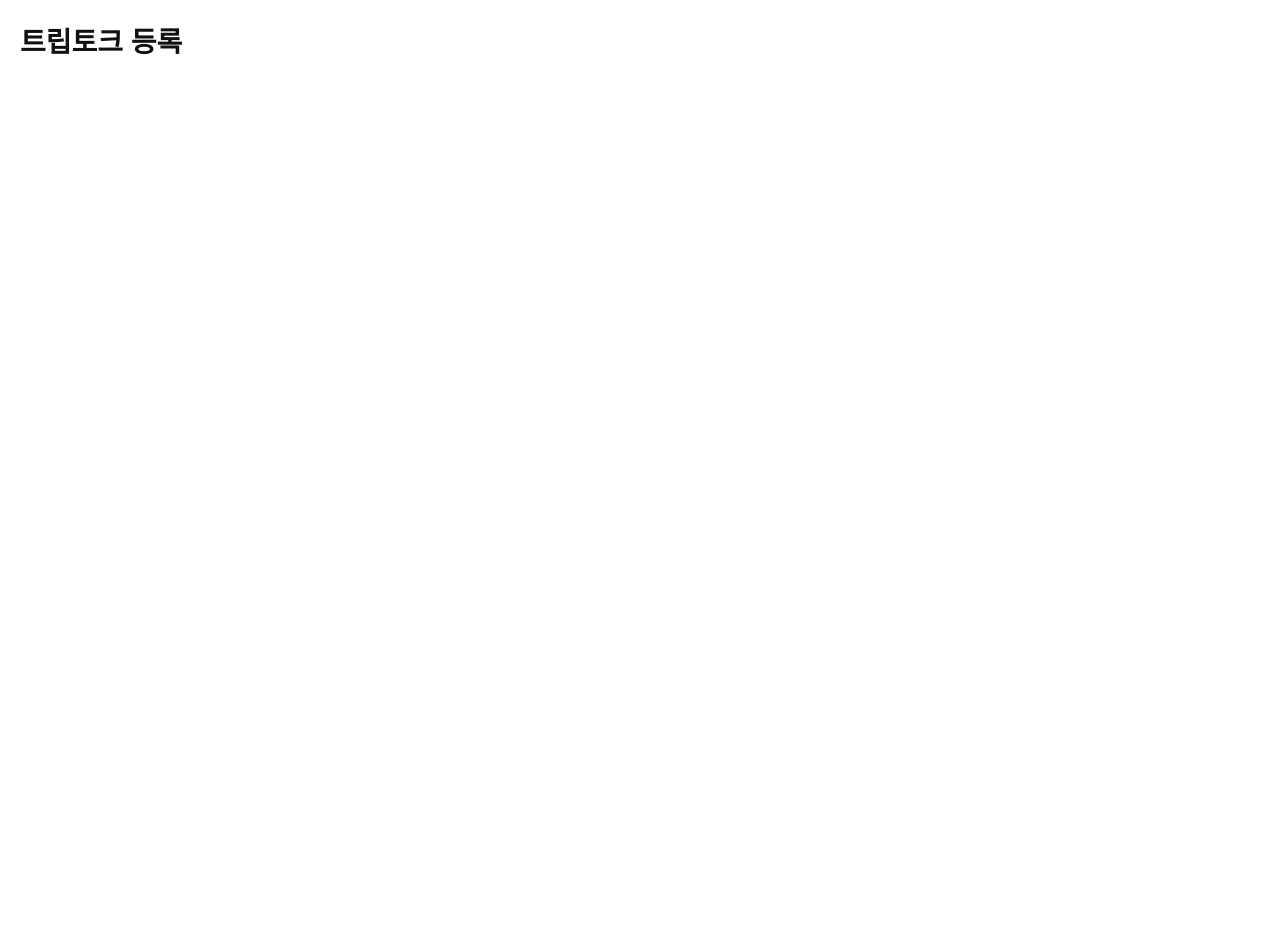
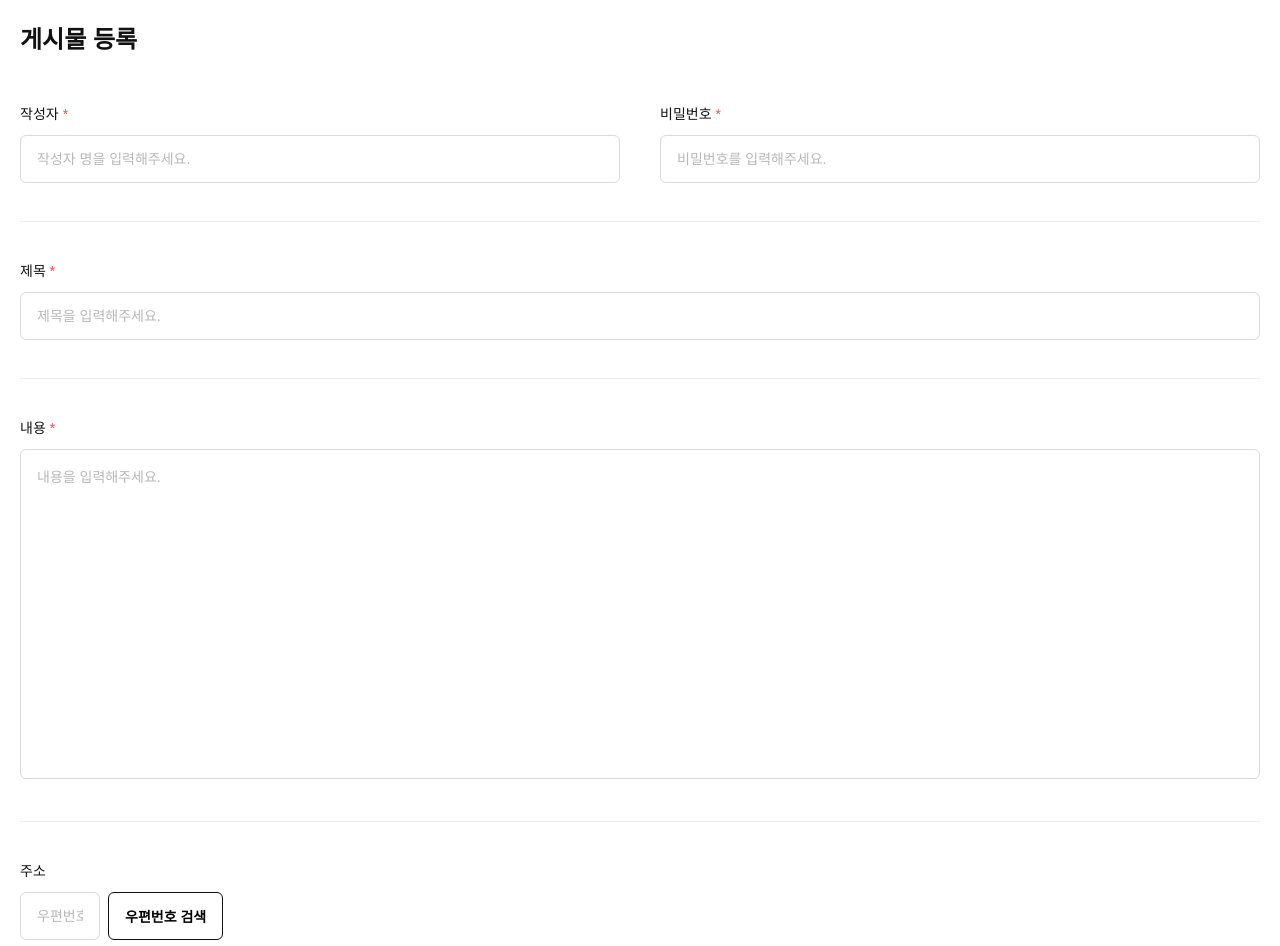
Before and after one commit to ieunseo/TripTalk, a Next.js app in the folder trip_homework/: page /boards/new in a window 1280 px wide. Shown: the part 120-1066 px from the top of the page. Before the commit the page ends 800 px from the top, so only its background shows below. Built offline with nearby package versions, Linux system fonts and the light colour scheme.

Commit message:
#4 - 게시물 등록 페이지 css 추가

```diff
--- a/trip_homework/src/app/(main)/boards/new/page.tsx
+++ b/trip_homework/src/app/(main)/boards/new/page.tsx
@@ -1,10 +1,122 @@
+"use client";
+
 import styles from "./styles.module.css";
+import { ChangeEvent, useRef, useState } from "react";
+import Image from "next/image";
 
+/* 게시물 등록 */
 export default function BoardNewPage() {
-  return (
-    <main className={styles.page}>
-      {/* 이번 주에는 이 빈 공간에 Figma를 보며 화면부터 만들어요. */}
-      <h1>트립토크 등록</h1>
-    </main>
-  );
+    const imageInput = useRef<HTMLInputElement>(null);
+
+    const [showImgUrls, setShowImgUrls] = useState<string[]>(["", "", ""]);
+    const [selectedImageIndex, setSelectedImageIndex] = useState<number>(0);
+
+    // 파일 선택 후 이미지 미리보기
+    const handleImgChange = (event: ChangeEvent<HTMLInputElement>) => {
+        const file = event.target.files?.[0];
+
+        if (file) {
+            const imageUrl = URL.createObjectURL(file);
+            const newImgUrls = [...showImgUrls];
+
+            newImgUrls[selectedImageIndex] = imageUrl;
+            setShowImgUrls(newImgUrls);
+        }
+    };
+
+    // 업로드 박스 클릭 → 숨겨진 input 클릭
+    const handleUploadButtonClick = (index: number) => {
+        setSelectedImageIndex(index);
+
+        if (imageInput.current) {
+            imageInput.current.click();
+        }
+    };
+
+    return (
+        <main className={styles.page}>
+            <h2>게시물 등록</h2>
+
+            <div className={styles.user}>
+                <div>
+                    <p>작성자<span>*</span></p>
+                    <input type="text" placeholder="작성자 명을 입력해주세요." required />
+                </div>
+
+                <div>
+                    <p>비밀번호<span>*</span></p>
+                    <input type="password" placeholder="비밀번호를 입력해주세요." required />
+                </div>
+            </div>
+
+            <hr />
+
+            <div className={styles.field}>
+                <p>제목<span>*</span></p>
+                <input type="text" placeholder="제목을 입력해주세요." required />
+            </div>
+
+            <hr />
+
+            <div className={styles.field}>
+                <p>내용<span>*</span></p>
+                <textarea placeholder="내용을 입력해주세요." required />
+            </div>
+
+            <hr />
+
+            <div className={styles.address}>
+                <p>주소</p>
+
+                <div>
+                    <input type="text" placeholder="우편번호" />
+                    <button type="button">우편번호 검색</button>
+                </div>
+
+                <input type="text" placeholder="주소를 입력해주세요." />
+                <input type="text" placeholder="상세주소" />
+            </div>
+
+            <hr />
+
+            <div className={styles.field}>
+                <p>유튜브 링크</p>
+                <input type="text" placeholder="링크를 입력해주세요." />
+            </div>
+
+            <hr />
+
+            <section>
+                <p>사진 첨부</p>
+
+                <div className={styles.imageList}>
+                    {showImgUrls.map((showImgUrl, index) => (
+                        <div key={index} className={styles.imageBox}>
+                            {showImgUrl ? (
+                                <div className={styles.imagePreview}>
+                                    <Image fill src={showImgUrl} alt="첨부 이미지" className={styles.previewImage} />
+
+                                    <button type="button" className={styles.editButton} onClick={() => handleUploadButtonClick(index)}>
+                                        이미지 수정
+                                    </button>
+                                </div>
+                            ) : (
+                                <button type="button" className={styles.uploadButton} onClick={() => handleUploadButtonClick(index)}>
+                                    <p className={styles.plus}>+</p>
+                                    <p>클릭해서 사진 업로드</p>
+                                </button>
+                            )}
+                        </div>
+                    ))}
+                </div>
+
+                <div className={styles.buttons}>
+                    <button type="button">취소</button>
+                    <button type="button" disabled>등록하기</button>
+                </div>
+
+                <input type="file" ref={imageInput} className={styles.fileInput} accept="image/png, image/jpeg" onChange={handleImgChange} />
+            </section>
+        </main>
+    );
 }
--- a/trip_homework/src/app/(main)/boards/new/styles.module.css
+++ b/trip_homework/src/app/(main)/boards/new/styles.module.css
@@ -1,12 +1,215 @@
 .page {
   width: calc(100% - 40px);
   max-width: 1280px;
-  min-height: 700px;
   margin: 0 auto;
-  padding-top: 60px;
+  padding: 60px 0 80px;
+
+  color: #111111;
 }
 
-.page h1 {
+.page h2 {
+  margin: 0 0 48px;
+
+  font-size: 24px;
+  font-weight: 700;
+}
+
+.page p {
+  margin: 0 0 12px;
+
+  font-size: 14px;
+  font-weight: 500;
+}
+
+.page p span {
+  margin-left: 4px;
+
+  color: #ff4d4f;
+}
+
+.page input,
+.page textarea {
+  width: 100%;
+  padding: 0 16px;
+
+  border: 1px solid #d9d9d9;
+  border-radius: 6px;
+  outline: none;
+
+  font-size: 14px;
+  box-sizing: border-box;
+}
+
+.page input {
+  height: 48px;
+}
+
+.page textarea {
+  height: 330px;
+  padding: 16px;
+
+  resize: none;
+}
+
+.page input::placeholder,
+.page textarea::placeholder {
+  color: #b8b8b8;
+}
+
+.page input:focus,
+.page textarea:focus {
+  border-color: #999999;
+}
+
+.page hr {
+  margin: 38px 0;
+
+  border: 0;
+  border-top: 1px solid #eeeeee;
+}
+
+.user {
+  display: flex;
+  gap: 40px;
+}
+
+.user > div {
+  flex: 1;
+}
+
+.field {
+  width: 100%;
+}
+
+.address > div {
+  display: flex;
+  gap: 8px;
+  margin-bottom: 8px;
+}
+
+.address > div input {
+  width: 80px;
+}
+
+.address > div button {
+  height: 48px;
+  padding: 0 16px;
+
+  border: 1px solid #111111;
+  border-radius: 6px;
+  background-color: #ffffff;
+
+  font-size: 14px;
+  font-weight: 600;
+  cursor: pointer;
+}
+
+.address > input {
+  margin-bottom: 8px;
+}
+
+.imageList {
+  display: flex;
+  gap: 16px;
+}
+
+.imageBox {
+  width: 160px;
+  height: 160px;
+}
+
+.uploadButton {
+  width: 100%;
+  height: 100%;
+  padding: 0;
+
+  border: 0;
+  border-radius: 6px;
+  background-color: #f3f3f3;
+
+  color: #777777;
+  cursor: pointer;
+}
+
+.uploadButton p {
   margin: 0;
-  font-size: 28px;
+  font-weight: 400;
 }
+
+.uploadButton .plus {
+  margin-bottom: 10px;
+
+  color: #666666;
+  font-size: 36px;
+  font-weight: 300;
+  line-height: 1;
+}
+
+.imagePreview {
+  width: 100%;
+  height: 100%;
+
+  position: relative;
+  overflow: hidden;
+
+  border-radius: 6px;
+}
+
+.previewImage {
+  object-fit: cover;
+}
+
+.editButton {
+  position: absolute;
+  right: 8px;
+  bottom: 8px;
+
+  padding: 6px 8px;
+
+  border: 0;
+  border-radius: 4px;
+  background-color: rgba(0, 0, 0, 0.65);
+
+  color: #ffffff;
+  font-size: 12px;
+  cursor: pointer;
+}
+
+.buttons {
+  margin-top: 40px;
+
+  display: flex;
+  justify-content: flex-end;
+  gap: 12px;
+}
+
+.buttons button {
+  height: 48px;
+  padding: 0 20px;
+
+  border: 1px solid #111111;
+  border-radius: 6px;
+  background-color: #ffffff;
+
+  font-size: 14px;
+  font-weight: 600;
+  cursor: pointer;
+}
+
+.buttons button:last-child {
+  border-color: #111111;
+  background-color: #111111;
+  color: #ffffff;
+}
+
+.buttons button:disabled {
+  border-color: #dddddd;
+  background-color: #dddddd;
+  color: #ffffff;
+
+  cursor: default;
+}
+
+.fileInput {
+  display: none;
+}
```
